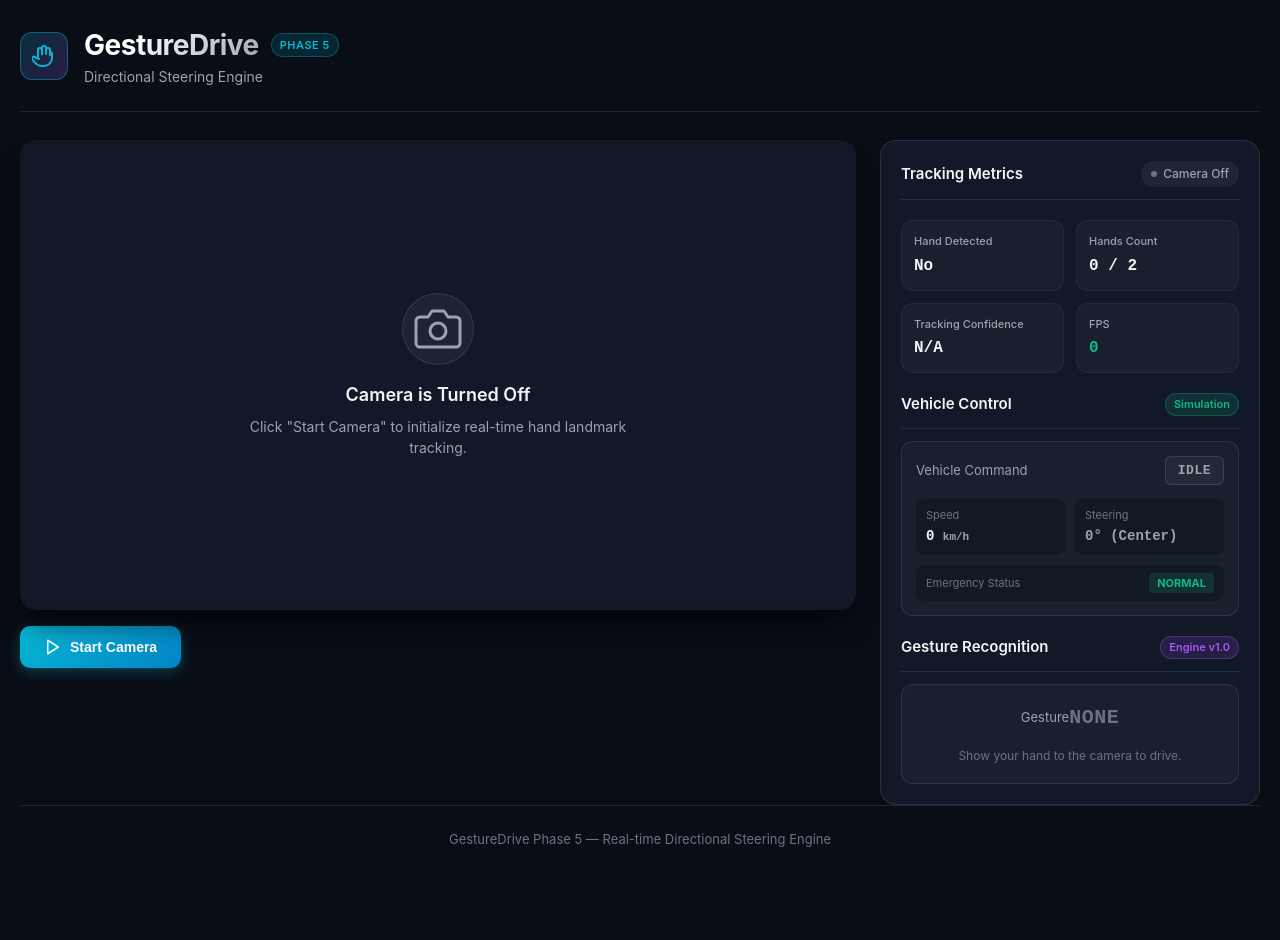
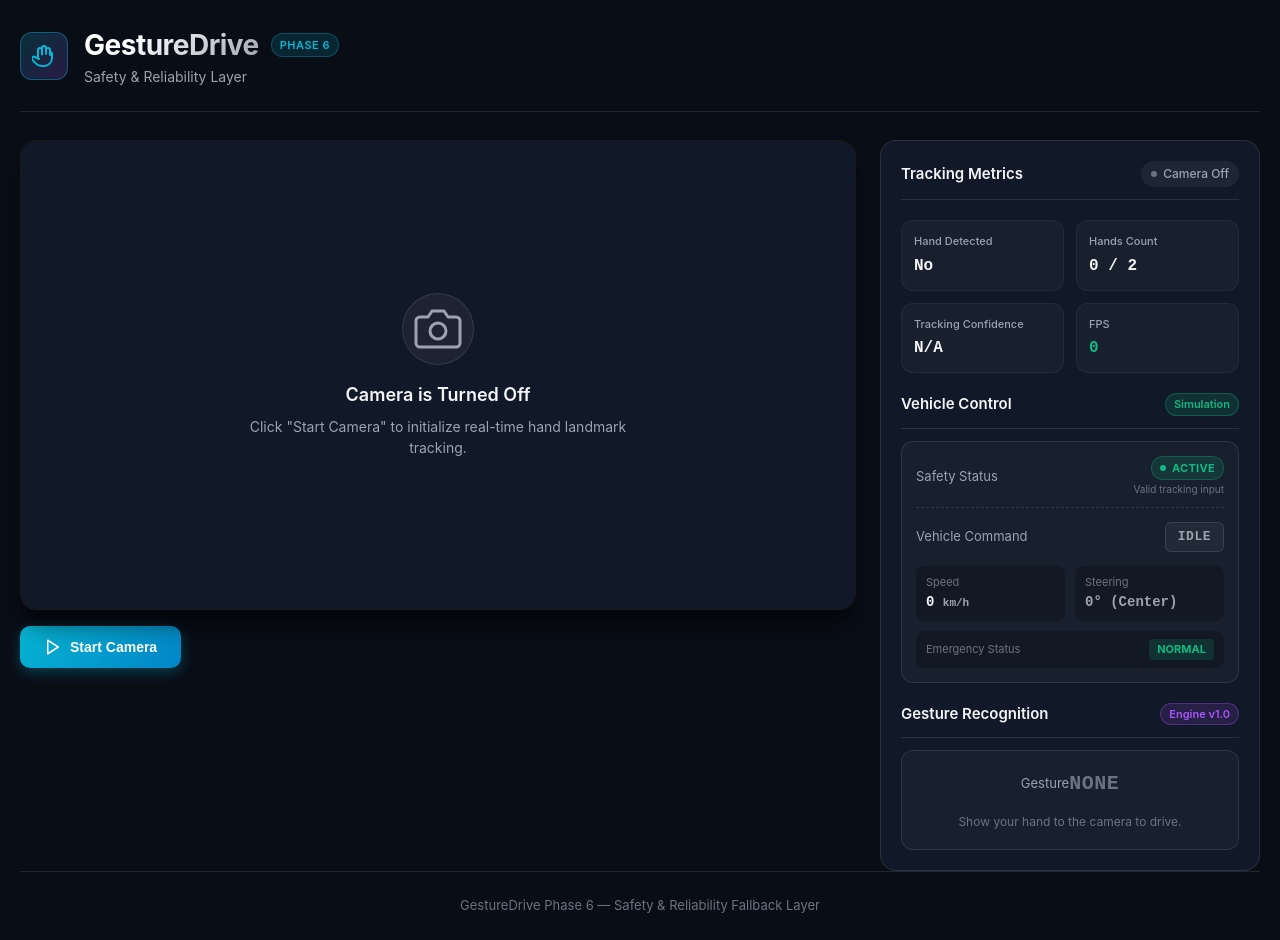
Before and after one commit to shreydarshan/gesture-drive, a React (Vite) app: page / in a window 1280 px wide. Before the commit the page ends 873 px from the top, so only its background shows below. Built offline with nearby package versions, Linux system fonts and the light colour scheme.

Commit message:
feat: add phase 6 safety and reliability layer

```diff
--- a/src/App.tsx
+++ b/src/App.tsx
@@ -26,7 +26,7 @@ const App: React.FC = () => {
       </main>
 
       <footer className="app-footer">
-        <p>GestureDrive Phase 5 — Real-time Directional Steering Engine</p>
+        <p>GestureDrive Phase 6 — Safety & Reliability Fallback Layer</p>
       </footer>
     </div>
   );
--- a/src/components/Header.tsx
+++ b/src/components/Header.tsx
@@ -25,9 +25,9 @@ export const Header: React.FC = () => {
         <div>
           <div className="title-row">
             <h1 className="app-title">GestureDrive</h1>
-            <span className="phase-tag">Phase 5</span>
+            <span className="phase-tag">Phase 6</span>
           </div>
-          <p className="app-subtitle">Directional Steering Engine</p>
+          <p className="app-subtitle">Safety & Reliability Layer</p>
         </div>
       </div>
     </header>
--- a/src/components/StatusPanel.tsx
+++ b/src/components/StatusPanel.tsx
@@ -62,6 +62,33 @@ export const StatusPanel: React.FC<StatusPanelProps> = ({
 
   const steeringDisplay = getSteeringDisplay();
 
+  const getSafetyBadge = (state: string, reason: string) => {
+    if (state === 'EMERGENCY_STOP') {
+      return {
+        label: 'EMERGENCY STOP',
+        class: 'safety-emergency',
+        hint: 'Emergency latch active',
+      };
+    }
+    if (state === 'SAFE_FALLBACK') {
+      let reasonText = 'Hand not detected';
+      if (reason === 'LOW_CONFIDENCE') reasonText = 'Low confidence (<60%)';
+      if (reason === 'CONTROL_TIMEOUT') reasonText = 'Control timeout (>500ms)';
+      return {
+        label: 'SAFE FALLBACK',
+        class: 'safety-fallback',
+        hint: reasonText,
+      };
+    }
+    return {
+      label: 'ACTIVE',
+      class: 'safety-active',
+      hint: 'Valid tracking input',
+    };
+  };
+
+  const safetyBadge = getSafetyBadge(vehicle.safetyState, vehicle.safetyReason);
+
   return (
     <div className={`status-panel ${vehicle.isEmergencyStopped ? 'emergency-active-panel' : ''}`}>
       {/* Tracking Metrics */}
@@ -103,7 +130,7 @@ export const StatusPanel: React.FC<StatusPanelProps> = ({
         </div>
       </div>
 
-      {/* Vehicle Control Section */}
+      {/* Vehicle Control & Safety Section */}
       <div className="vehicle-section">
         <div className="status-header">
           <h3>Vehicle Control</h3>
@@ -111,6 +138,18 @@ export const StatusPanel: React.FC<StatusPanelProps> = ({
         </div>
 
         <div className={`vehicle-card ${vehicle.isEmergencyStopped ? 'emergency-alert-card' : ''}`}>
+          {/* Safety Layer Status */}
+          <div className="safety-status-row">
+            <span className="vehicle-label">Safety Status</span>
+            <div className="safety-pill-wrapper">
+              <span className={`safety-badge ${safetyBadge.class}`}>
+                <span className="safety-dot"></span>
+                {safetyBadge.label}
+              </span>
+              <span className="safety-hint">{safetyBadge.hint}</span>
+            </div>
+          </div>
+
           <div className="vehicle-main-row">
             <span className="vehicle-label">Vehicle Command</span>
             <span className={`command-badge ${getCommandBadgeClass(vehicle.command)}`}>
--- a/src/hooks/useHandTracking.ts
+++ b/src/hooks/useHandTracking.ts
@@ -14,6 +14,8 @@ const INITIAL_VEHICLE_STATE = {
   steeringAngle: 0,
   steeringDirection: 'CENTER' as const,
   isEmergencyStopped: false,
+  safetyState: 'ACTIVE' as const,
+  safetyReason: 'NONE' as const,
 };
 
 export function useHandTracking() {
@@ -156,10 +158,12 @@ export function useHandTracking() {
           );
           const stabilizedGestures = debouncerRef.current.process(rawGestures);
 
-          // Vehicle control state engine (passing gestures + raw landmarks for directional steering)
+          // Vehicle control state engine + Safety layer
           const vehicleState = vehicleControllerRef.current.update(
             stabilizedGestures,
-            results.landmarks
+            results.landmarks,
+            avgConfidence,
+            startTimeMs
           );
 
           updateStats({
--- a/src/index.css
+++ b/src/index.css
@@ -446,6 +446,73 @@ body {
   border-color: rgba(239, 68, 68, 0.4);
 }
 
+/* Safety Status Row */
+.safety-status-row {
+  display: flex;
+  align-items: center;
+  justify-content: space-between;
+  padding-bottom: 10px;
+  border-bottom: 1px dashed var(--border-color);
+}
+
+.safety-pill-wrapper {
+  display: flex;
+  flex-direction: column;
+  align-items: flex-end;
+  gap: 2px;
+}
+
+.safety-badge {
+  display: inline-flex;
+  align-items: center;
+  gap: 6px;
+  padding: 3px 8px;
+  border-radius: 9999px;
+  font-size: 11px;
+  font-weight: 700;
+  letter-spacing: 0.3px;
+}
+
+.safety-dot {
+  width: 6px;
+  height: 6px;
+  border-radius: 50%;
+}
+
+.safety-active {
+  background: rgba(16, 185, 129, 0.15);
+  color: var(--accent-green);
+  border: 1px solid rgba(16, 185, 129, 0.3);
+}
+.safety-active .safety-dot {
+  background: var(--accent-green);
+}
+
+.safety-fallback {
+  background: rgba(245, 158, 11, 0.15);
+  color: var(--accent-amber);
+  border: 1px solid rgba(245, 158, 11, 0.3);
+}
+.safety-fallback .safety-dot {
+  background: var(--accent-amber);
+  animation: pulse 1.5s infinite;
+}
+
+.safety-emergency {
+  background: rgba(239, 68, 68, 0.2);
+  color: var(--accent-red);
+  border: 1px solid rgba(239, 68, 68, 0.4);
+}
+.safety-emergency .safety-dot {
+  background: var(--accent-red);
+  box-shadow: 0 0 6px var(--accent-red);
+}
+
+.safety-hint {
+  font-size: 10px;
+  color: var(--text-dim);
+}
+
 .vehicle-main-row {
   display: flex;
   align-items: center;
--- /dev/null
+++ b/src/vehicle/safetyController.ts
@@ -0,0 +1,86 @@
+import type { SafetyReason, SafetyState } from './vehicleTypes';
+
+export interface SafetyEvaluation {
+  safetyState: SafetyState;
+  safetyReason: SafetyReason;
+  isSafeToDrive: boolean;
+}
+
+export class SafetyController {
+  private minConfidenceThreshold: number; // Percentage threshold (e.g. 60%)
+  private commandTimeoutMs: number; // Timeout in ms (e.g. 500ms)
+  private lastValidInputTime = 0;
+
+  constructor(minConfidenceThreshold = 60, commandTimeoutMs = 500) {
+    this.minConfidenceThreshold = minConfidenceThreshold;
+    this.commandTimeoutMs = commandTimeoutMs;
+  }
+
+  public evaluate(
+    handDetected: boolean,
+    confidence: number | null,
+    now: number = performance.now(),
+    isEmergencyLatched = false
+  ): SafetyEvaluation {
+    // 1. Highest Priority: Emergency Stop Latched
+    if (isEmergencyLatched) {
+      return {
+        safetyState: 'EMERGENCY_STOP',
+        safetyReason: 'EMERGENCY_LATCHED',
+        isSafeToDrive: false,
+      };
+    }
+
+    // 2. Hand Loss Check
+    if (!handDetected) {
+      if (
+        this.lastValidInputTime > 0 &&
+        now - this.lastValidInputTime > this.commandTimeoutMs
+      ) {
+        return {
+          safetyState: 'SAFE_FALLBACK',
+          safetyReason: 'CONTROL_TIMEOUT',
+          isSafeToDrive: false,
+        };
+      }
+      return {
+        safetyState: 'SAFE_FALLBACK',
+        safetyReason: 'HAND_NOT_DETECTED',
+        isSafeToDrive: false,
+      };
+    }
+
+    // 3. Low Confidence Check
+    const confValue = confidence ?? 0;
+    if (confValue < this.minConfidenceThreshold) {
+      if (
+        this.lastValidInputTime > 0 &&
+        now - this.lastValidInputTime > this.commandTimeoutMs
+      ) {
+        return {
+          safetyState: 'SAFE_FALLBACK',
+          safetyReason: 'CONTROL_TIMEOUT',
+          isSafeToDrive: false,
+        };
+      }
+      return {
+        safetyState: 'SAFE_FALLBACK',
+        safetyReason: 'LOW_CONFIDENCE',
+        isSafeToDrive: false,
+      };
+    }
+
+    // 4. Valid Input: Update Timestamp & Active State
+    this.lastValidInputTime = now;
+
+    return {
+      safetyState: 'ACTIVE',
+      safetyReason: 'NONE',
+      isSafeToDrive: true,
+    };
+  }
+
+  public reset(): void {
+    this.lastValidInputTime = 0;
+  }
+}
--- a/src/vehicle/vehicleController.ts
+++ b/src/vehicle/vehicleController.ts
@@ -2,9 +2,11 @@ import type { NormalizedLandmark } from '@mediapipe/tasks-vision';
 import type { HandGestureResult } from '../gesture/gestureTypes';
 import type { VehicleCommand, VehicleState } from './vehicleTypes';
 import { SteeringController } from './steeringController';
+import { SafetyController } from './safetyController';
 
 export class VehicleController {
   private steeringController = new SteeringController();
+  private safetyController = new SafetyController(60, 500); // 60% confidence threshold, 500ms timeout
 
   private state: VehicleState = {
     command: 'IDLE',
@@ -13,62 +15,75 @@ export class VehicleController {
     steeringAngle: 0,
     steeringDirection: 'CENTER',
     isEmergencyStopped: false,
+    safetyState: 'ACTIVE',
+    safetyReason: 'NONE',
   };
 
   private maxSpeed = 120; // km/h
 
   public update(
     gestures: HandGestureResult[],
-    rawLandmarksList?: NormalizedLandmark[][]
+    rawLandmarksList?: NormalizedLandmark[][],
+    trackingConfidence: number | null = null,
+    timestamp: number = performance.now()
   ): VehicleState {
     const primaryLandmarks = rawLandmarksList?.[0];
-
-    if (!gestures || gestures.length === 0) {
-      return this.step('IDLE', primaryLandmarks);
-    }
+    const handDetected = Boolean(gestures && gestures.length > 0 && primaryLandmarks);
 
     const primaryHand = gestures[0];
     const rawGesture = primaryHand ? primaryHand.gesture : 'NONE';
 
-    let command: VehicleCommand = 'IDLE';
+    let requestedCommand: VehicleCommand = 'IDLE';
 
     switch (rawGesture) {
       case 'THUMB_UP':
-        command = 'ACCELERATE';
+        requestedCommand = 'ACCELERATE';
         break;
       case 'OPEN_PALM':
-        command = 'BRAKE';
+        requestedCommand = 'BRAKE';
         break;
       case 'FIST':
-        command = 'EMERGENCY_STOP';
+        requestedCommand = 'EMERGENCY_STOP';
         break;
       case 'PINCH':
-        command = 'SELECT';
+        requestedCommand = 'SELECT';
         break;
       case 'POINT':
       case 'NONE':
       default:
-        command = 'IDLE';
+        requestedCommand = 'IDLE';
         break;
     }
 
-    return this.step(command, primaryLandmarks);
-  }
+    // 1. Check for Emergency Stop trigger
+    if (requestedCommand === 'EMERGENCY_STOP') {
+      this.state.isEmergencyStopped = true;
+    }
 
-  private step(
-    command: VehicleCommand,
-    primaryLandmarks?: NormalizedLandmark[]
-  ): VehicleState {
-    let { speed, isEmergencyStopped } = this.state;
+    // 2. Safety Layer Evaluation
+    const safety = this.safetyController.evaluate(
+      handDetected,
+      trackingConfidence,
+      timestamp,
+      this.state.isEmergencyStopped
+    );
 
-    if (command === 'EMERGENCY_STOP') {
-      speed = 0;
-      isEmergencyStopped = true;
-    } else if (isEmergencyStopped) {
-      // While emergency stop is latched, speed must remain 0
+    // 3. Command determination
+    let activeCommand = requestedCommand;
+
+    if (this.state.isEmergencyStopped) {
+      activeCommand = 'EMERGENCY_STOP';
+    } else if (!safety.isSafeToDrive) {
+      activeCommand = 'IDLE'; // Fallback to safe coasting
+    }
+
+    // 4. Speed state transition
+    let { speed } = this.state;
+
+    if (activeCommand === 'EMERGENCY_STOP') {
       speed = 0;
     } else {
-      switch (command) {
+      switch (activeCommand) {
         case 'ACCELERATE':
           speed = Math.min(this.maxSpeed, speed + 1.5);
           break;
@@ -83,13 +98,13 @@ export class VehicleController {
       }
     }
 
-    // Steering calculation
+    // 5. Steering state transition
     let steering = 0.0;
     let steeringAngle = 0;
     let steeringDirection: VehicleState['steeringDirection'] = 'CENTER';
 
-    if (isEmergencyStopped) {
-      // Emergency forces steering safely to 0° / Center
+    if (!safety.isSafeToDrive || this.state.isEmergencyStopped) {
+      // Return steering safely to CENTER when tracking is invalid or emergency is engaged
       this.steeringController.reset();
     } else {
       const steeringResult = this.steeringController.update(primaryLandmarks);
@@ -98,27 +113,26 @@ export class VehicleController {
       steeringDirection = steeringResult.steeringDirection;
     }
 
-    const activeCommand =
-      isEmergencyStopped && command !== 'EMERGENCY_STOP' ? 'IDLE' : command;
-
     this.state = {
       command: activeCommand,
       speed: Math.round(speed),
       steering,
       steeringAngle,
       steeringDirection,
-      isEmergencyStopped,
+      isEmergencyStopped: this.state.isEmergencyStopped,
+      safetyState: safety.safetyState,
+      safetyReason: safety.safetyReason,
     };
 
     return this.state;
   }
 
   /**
-   * Explicitly resets the latched emergency stop state.
-   * Sets isEmergencyStopped to false, speed to 0, command to IDLE, and steering centered.
+   * Explicitly resets the latched emergency stop state and safety evaluation.
    */
   public resetEmergency(): void {
     this.steeringController.reset();
+    this.safetyController.reset();
     this.state = {
       command: 'IDLE',
       speed: 0,
@@ -126,6 +140,8 @@ export class VehicleController {
       steeringAngle: 0,
       steeringDirection: 'CENTER',
       isEmergencyStopped: false,
+      safetyState: 'ACTIVE',
+      safetyReason: 'NONE',
     };
   }
 
```
Also changed, not shown: src/vehicle/vehicleTypes.ts (+11 -0 lines).
